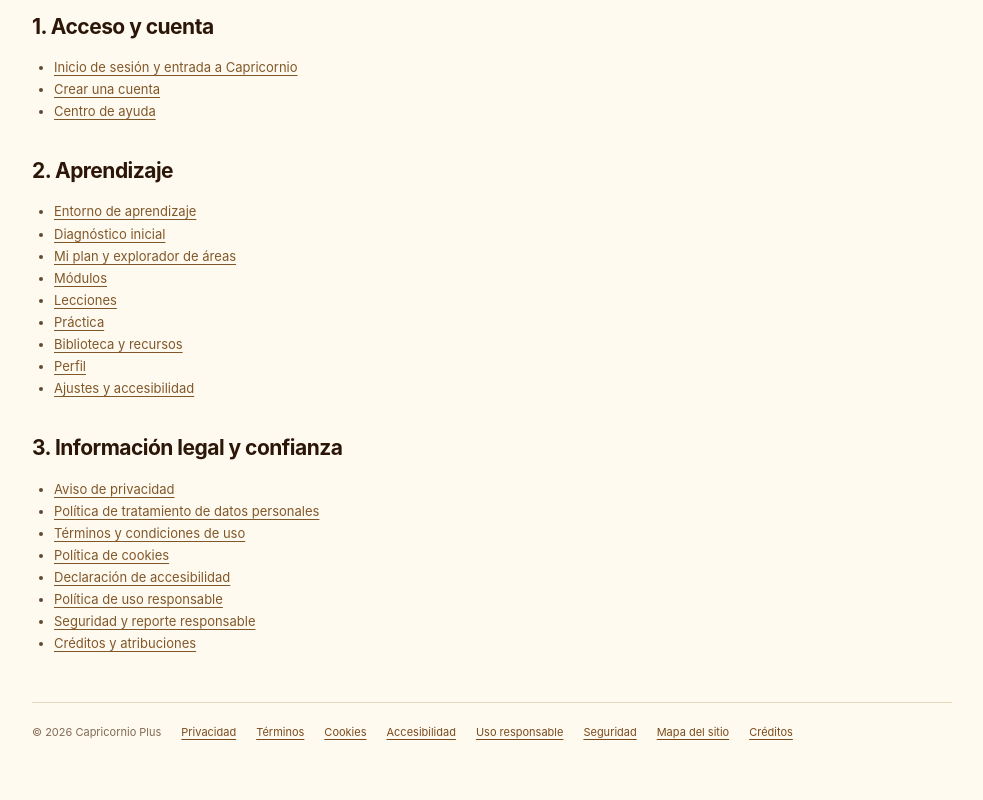
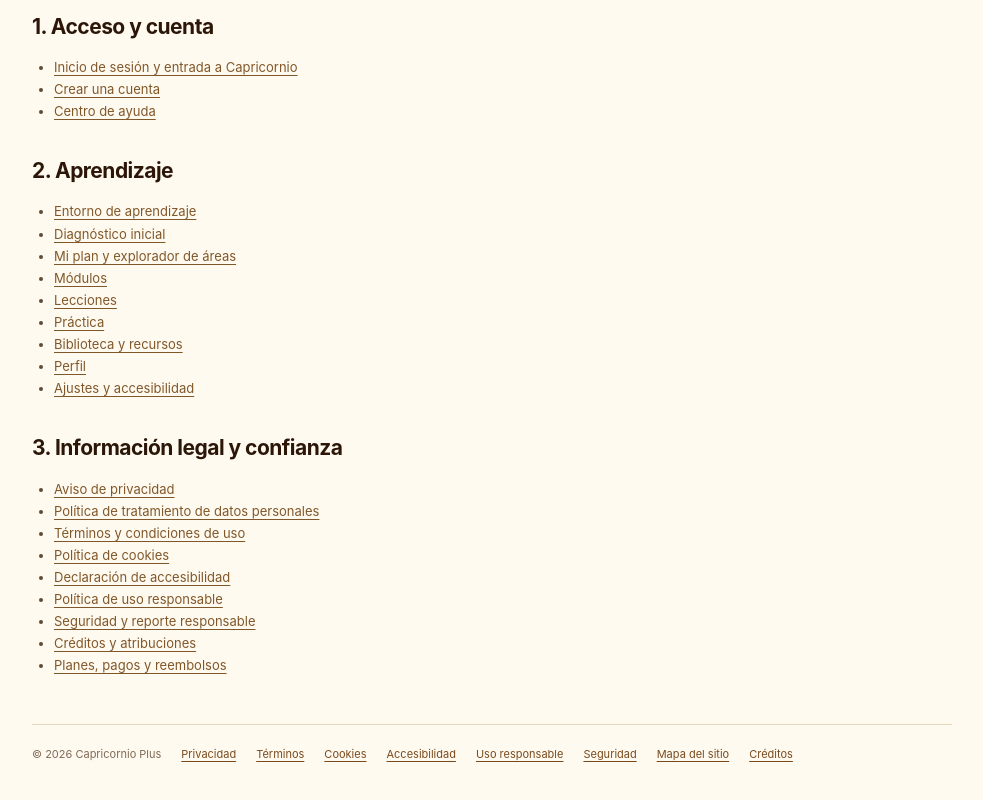
Before and after one commit to tm9880380-code/capricornio-plus, a plain HTML site: page mapa-sitio.html in a window 1280 px wide. Shown: the part 380-1180 px from the top of the page, without its empty margins (148-1131 px from the left). Drawn offline with Linux system fonts and the light colour scheme.

Commit message:
Incluye información comercial en el mapa del sitio

```diff
--- a/mapa-sitio.html
+++ b/mapa-sitio.html
@@ -9,5 +9,5 @@
 <p class="legal-kicker">Explora Capricornio</p><h1>Mapa del sitio</h1><p class="legal-lead">Accede a las secciones públicas, educativas y de documentación de Capricornio Plus. Algunas páginas requieren iniciar sesión.</p><div class="legal-meta"><span><strong>Versión:</strong> 22 de noviembre de 2026</span><span><strong>Idioma:</strong> Español</span><span><strong>Aplicación:</strong> Capricornio Plus autoalojable</span></div>
 <h2>1. Acceso y cuenta</h2><ul><li><a href="login.html">Inicio de sesión y entrada a Capricornio</a></li><li><a href="registro.html">Crear una cuenta</a></li><li><a href="ayuda.html">Centro de ayuda</a></li></ul>
 <h2>2. Aprendizaje</h2><ul><li><a href="entorno.html">Entorno de aprendizaje</a></li><li><a href="diagnostico.html">Diagnóstico inicial</a></li><li><a href="plan.html">Mi plan y explorador de áreas</a></li><li><a href="modulo.html">Módulos</a></li><li><a href="leccion.html">Lecciones</a></li><li><a href="practica.html">Práctica</a></li><li><a href="recursos.html">Biblioteca y recursos</a></li><li><a href="perfil.html">Perfil</a></li><li><a href="ajustes.html">Ajustes y accesibilidad</a></li></ul>
-<h2>3. Información legal y confianza</h2><ul><li><a href="aviso-privacidad.html">Aviso de privacidad</a></li><li><a href="privacidad.html">Política de tratamiento de datos personales</a></li><li><a href="terminos.html">Términos y condiciones de uso</a></li><li><a href="cookies.html">Política de cookies</a></li><li><a href="accesibilidad.html">Declaración de accesibilidad</a></li><li><a href="uso-responsable.html">Política de uso responsable</a></li><li><a href="seguridad.html">Seguridad y reporte responsable</a></li><li><a href="creditos.html">Créditos y atribuciones</a></li></ul>
+<h2>3. Información legal y confianza</h2><ul><li><a href="aviso-privacidad.html">Aviso de privacidad</a></li><li><a href="privacidad.html">Política de tratamiento de datos personales</a></li><li><a href="terminos.html">Términos y condiciones de uso</a></li><li><a href="cookies.html">Política de cookies</a></li><li><a href="accesibilidad.html">Declaración de accesibilidad</a></li><li><a href="uso-responsable.html">Política de uso responsable</a></li><li><a href="seguridad.html">Seguridad y reporte responsable</a></li><li><a href="creditos.html">Créditos y atribuciones</a></li><li><a href="politica-comercial.html">Planes, pagos y reembolsos</a></li></ul>
 <footer class="legal-foot"><span>© 2026 Capricornio Plus</span><a href="privacidad.html">Privacidad</a><a href="terminos.html">Términos</a><a href="cookies.html">Cookies</a><a href="accesibilidad.html">Accesibilidad</a><a href="uso-responsable.html">Uso responsable</a><a href="seguridad.html">Seguridad</a><a href="mapa-sitio.html">Mapa del sitio</a><a href="creditos.html">Créditos</a></footer></main></body></html>
```
